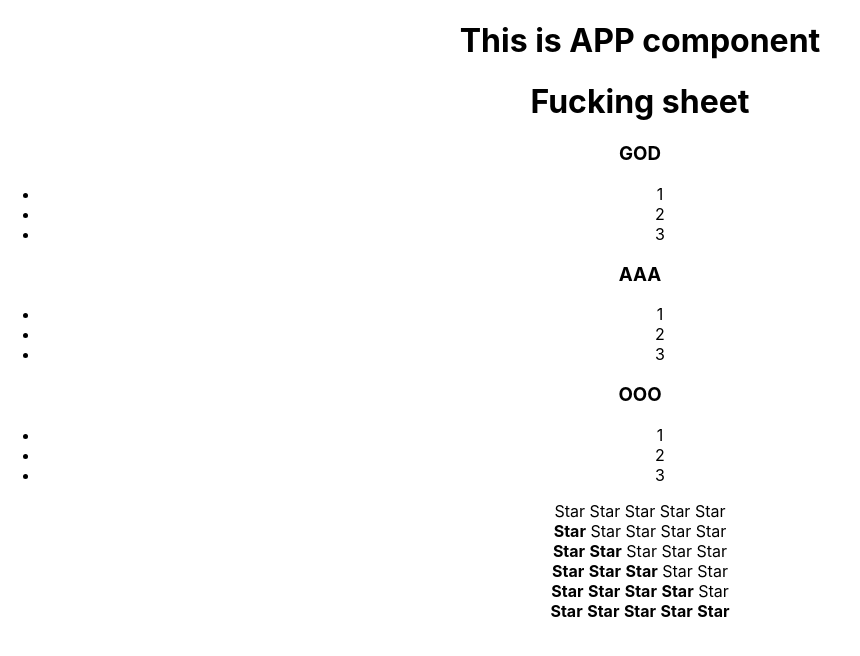
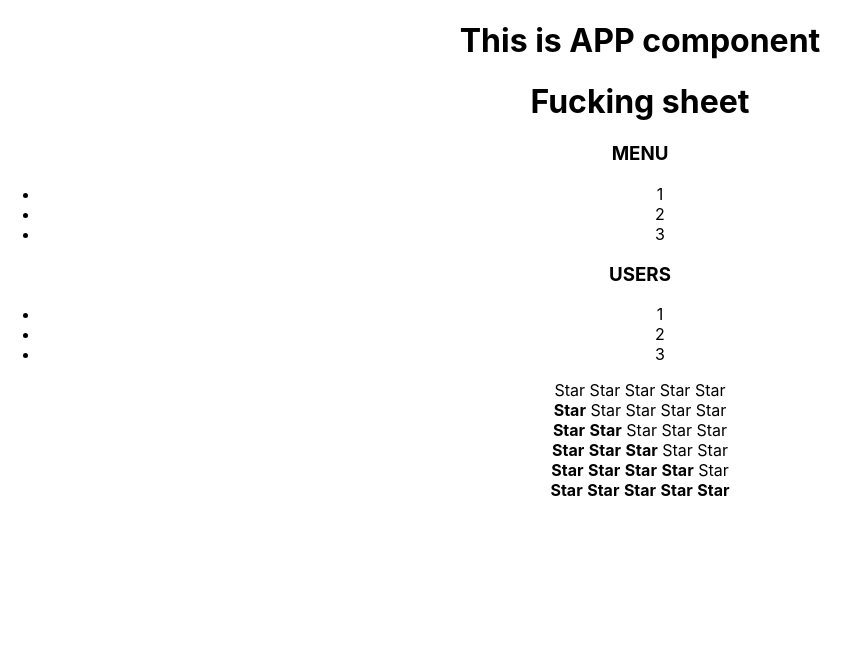
Before and after one commit to ArtyomKub/react-kabzda, a React (Create React App) app: page / in a window 1280 px wide. Shown: the top 656 px of the page, without its empty margins (0-860 px from the left). Built offline with nearby package versions, Linux system fonts and the light colour scheme.

Commit message:
Refactoring code

```diff
--- a/src/App.tsx
+++ b/src/App.tsx
@@ -8,9 +8,8 @@ export function App() {
         <div className="App">
             <PageTitle title = {'This is APP component'}/>
             <PageTitle title = {'Fucking sheet'}/>
-            <Accordion title = {'GOD'}/>
-            <Accordion title = {'AAA'}/>
-            <Accordion title = {'OOO'}/>
+            <Accordion titleValue = {'MENU'}/>
+            <Accordion titleValue = {'USERS'}/>
             <Rating value = {0}/>
             <Rating value = {1}/>
             <Rating value = {2}/>
--- a/src/components/Accordion/Accordion.tsx
+++ b/src/components/Accordion/Accordion.tsx
@@ -1,13 +1,13 @@
 import React from 'react';
 
 type AccordionTitleType = {
-    title: string
+    titleValue: string
 }
 
 export function Accordion(props: AccordionTitleType) {
     return (
         <div>
-            <AccordionTitle title={props.title}/>
+            <AccordionTitle titleValue={props.titleValue}/>
             <AccordionBody/>
         </div>
     )
@@ -16,7 +16,7 @@ export function Accordion(props: AccordionTitleType) {
 
 function AccordionTitle(props: AccordionTitleType) {
     return (
-        <h3>{props.title}</h3>
+        <h3>{props.titleValue}</h3>
     )
 }
 
```
